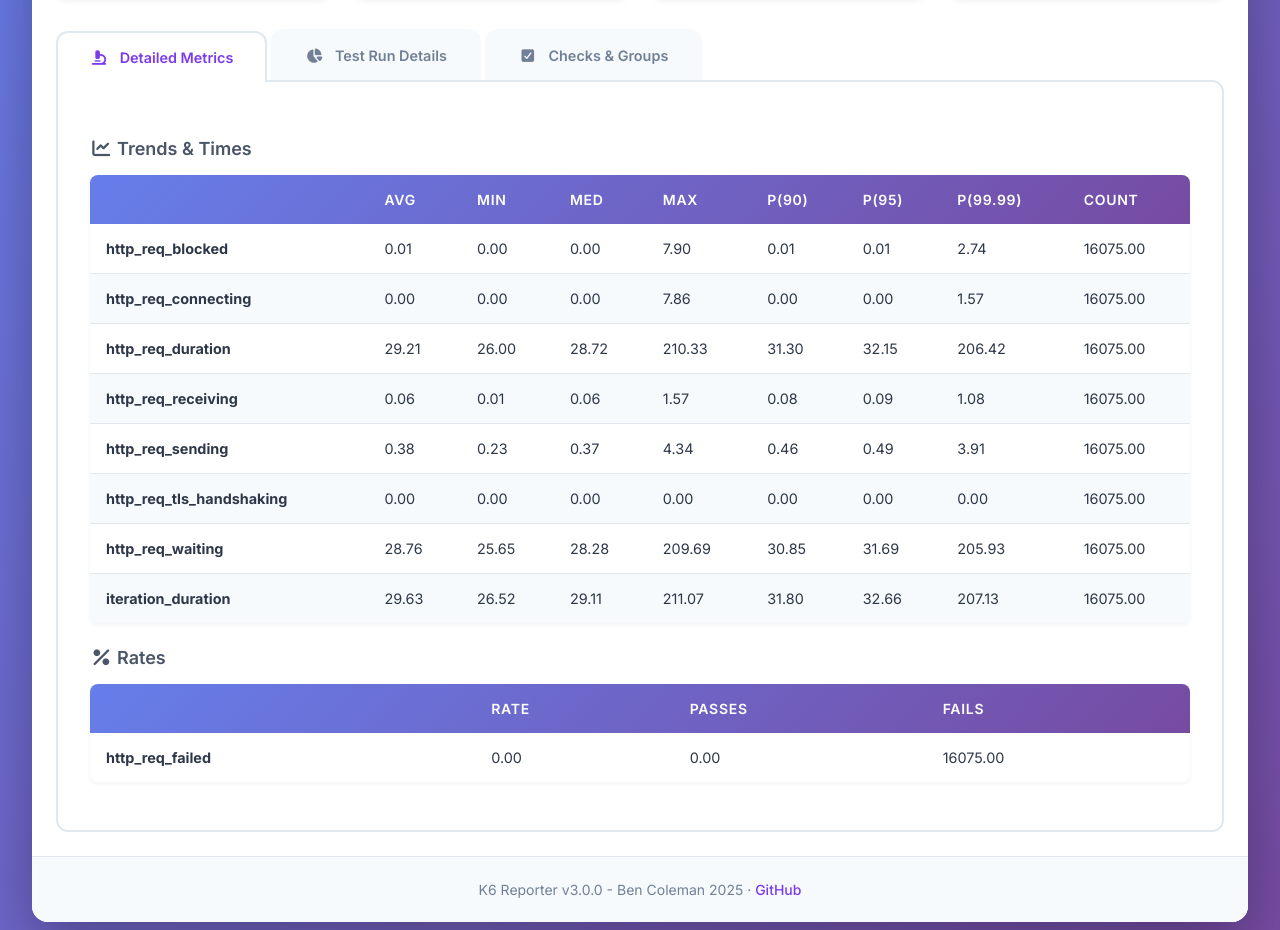
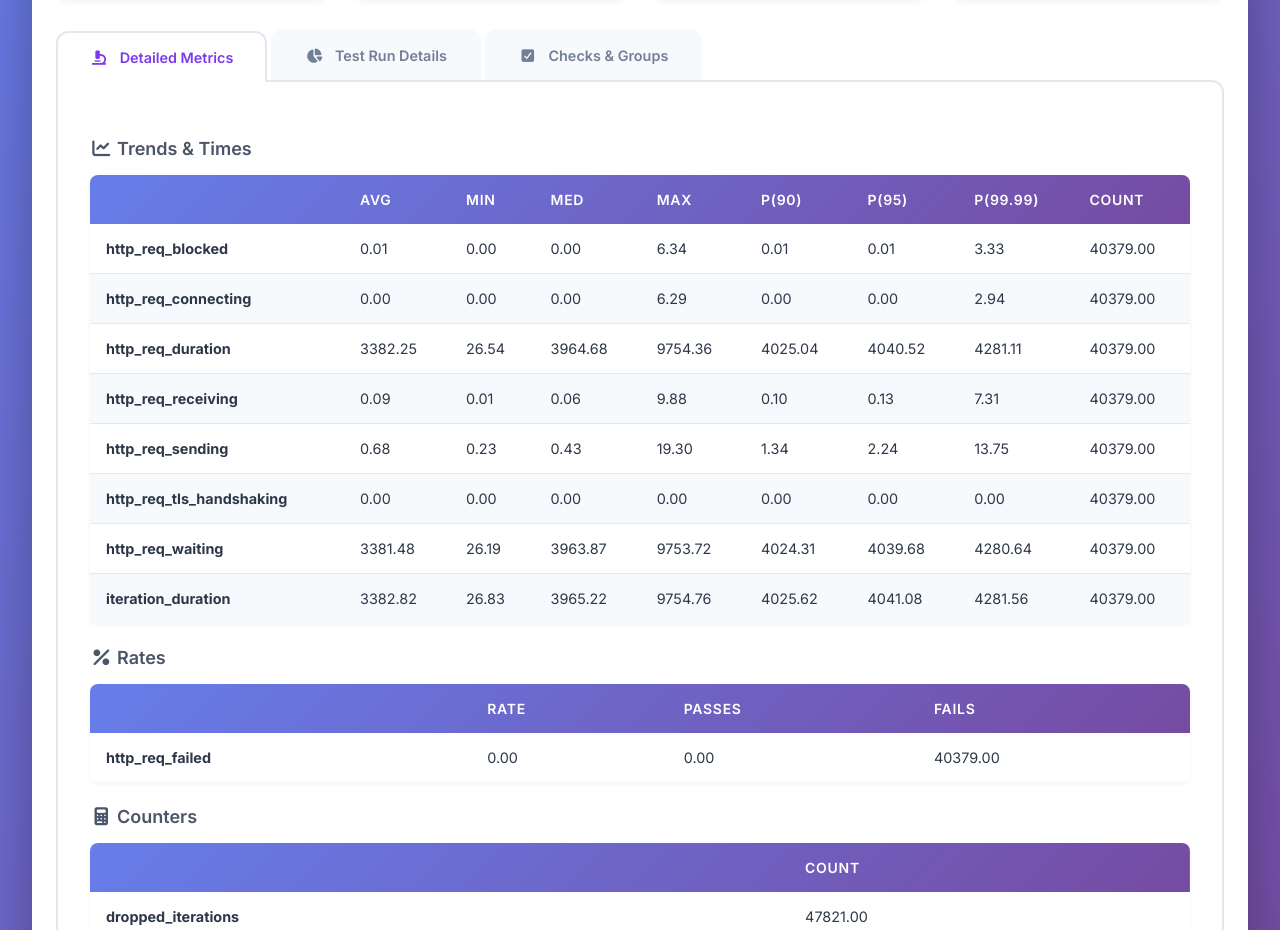
Before and after one commit to mazksr/nn-scheduling, a website: page load-tester/summary.html in a window 1280 px wide. Shown: the part 276-1206 px from the top of the page. Drawn offline with Linux system fonts and the light colour scheme.

Commit message:
150rps test

```diff
--- a/load-tester/summary.html
+++ b/load-tester/summary.html
@@ -10,7 +10,7 @@
     <link href="https://fonts.googleapis.com/css2?family=Inter:wght@300;400;500;600;700&display=swap" rel="stylesheet">
 
     <meta name="viewport" content="width=device-width, initial-scale=1.0" />
-    <title>Test Report: 2025-11-11 18:56</title>
+    <title>Test Report: 2025-11-13 13:49</title>
     <style>
       * {
         margin: 0;
@@ -473,7 +473,7 @@
       <header>
         <h1>
           <svg width="50" height="45" viewBox="0 0 50 45" fill="none"><path d="M31.968 34.681a2.007 2.007 0 002.011-2.003c0-1.106-.9-2.003-2.011-2.003a2.007 2.007 0 00-2.012 2.003c0 1.106.9 2.003 2.012 2.003z" fill="white"></path><path d="M39.575 0L27.154 16.883 16.729 9.31 0 45h50L39.575 0zM23.663 37.17l-2.97-4.072v4.072h-2.751V22.038l2.75 1.989v7.66l3.659-5.014 2.086 1.51-3.071 4.21 3.486 4.776h-3.189v.001zm8.305.17c-2.586 0-4.681-2.088-4.681-4.662 0-1.025.332-1.972.896-2.743l4.695-6.435 2.086 1.51-2.239 3.07a4.667 4.667 0 013.924 4.6c0 2.572-2.095 4.66-4.681 4.66z" fill="white"></path></svg>
-          Test Report: 2025-11-11 18:56
+          Test Report: 2025-11-13 13:49
         </h1>
       </header>
 
@@ -484,7 +484,7 @@
             <i class="fas fa-globe icon"></i>
             <h4>Total Requests</h4>
             <div class="metric-value">
-              16075
+              40379
 
             </div>
           </div>
@@ -552,15 +552,15 @@
 
                   <td class="">0.00</td>
 
-                  <td class="">7.90</td>
+                  <td class="">6.34</td>
 
                   <td class="">0.01</td>
 
                   <td class="">0.01</td>
 
-                  <td class="">2.74</td>
+                  <td class="">3.33</td>
 
-                  <td class="">16075.00</td>
+                  <td class="">40379.00</td>
 
               </tr>
 
@@ -573,78 +573,78 @@
 
                   <td class="">0.00</td>
 
-                  <td class="">7.86</td>
+                  <td class="">6.29</td>
 
                   <td class="">0.00</td>
 
                   <td class="">0.00</td>
 
-                  <td class="">1.57</td>
+                  <td class="">2.94</td>
 
-                  <td class="">16075.00</td>
+                  <td class="">40379.00</td>
 
               </tr>
 
               <tr>
                 <td><b>http_req_duration</b></td>
 
-                  <td class="">29.21</td>
+                  <td class="">3382.25</td>
 
-                  <td class="">26.00</td>
+                  <td class="">26.54</td>
 
-                  <td class="">28.72</td>
+                  <td class="">3964.68</td>
 
-                  <td class="">210.33</td>
+                  <td class="">9754.36</td>
 
-                  <td class="">31.30</td>
+                  <td class="">4025.04</td>
 
-                  <td class="">32.15</td>
+                  <td class="">4040.52</td>
 
-                  <td class="">206.42</td>
+                  <td class="">4281.11</td>
 
-                  <td class="">16075.00</td>
+                  <td class="">40379.00</td>
 
               </tr>
 
               <tr>
                 <td><b>http_req_receiving</b></td>
 
-                  <td class="">0.06</td>
+                  <td class="">0.09</td>
 
                   <td class="">0.01</td>
 
                   <td class="">0.06</td>
 
-                  <td class="">1.57</td>
+                  <td class="">9.88</td>
 
-                  <td class="">0.08</td>
+                  <td class="">0.10</td>
 
-                  <td class="">0.09</td>
+                  <td class="">0.13</td>
 
-                  <td class="">1.08</td>
+                  <td class="">7.31</td>
 
-                  <td class="">16075.00</td>
+                  <td class="">40379.00</td>
 
               </tr>
 
               <tr>
                 <td><b>http_req_sending</b></td>
 
-                  <td class="">0.38</td>
+                  <td class="">0.68</td>
 
                   <td class="">0.23</td>
 
-                  <td class="">0.37</td>
+                  <td class="">0.43</td>
 
-                  <td class="">4.34</td>
+                  <td class="">19.30</td>
 
-                  <td class="">0.46</td>
+                  <td class="">1.34</td>
 
-                  <td class="">0.49</td>
+                  <td class="">2.24</td>
 
-                  <td class="">3.91</td>
+                  <td class="">13.75</td>
 
-                  <td class="">16075.00</td>
+                  <td class="">40379.00</td>
 
               </tr>
 
@@ -665,49 +665,49 @@
 
                   <td class="">0.00</td>
 
-                  <td class="">16075.00</td>
+                  <td class="">40379.00</td>
 
               </tr>
 
               <tr>
                 <td><b>http_req_waiting</b></td>
 
-                  <td class="">28.76</td>
+                  <td class="">3381.48</td>
 
-                  <td class="">25.65</td>
+                  <td class="">26.19</td>
 
-                  <td class="">28.28</td>
+                  <td class="">3963.87</td>
 
-                  <td class="">209.69</td>
+                  <td class="">9753.72</td>
 
-                  <td class="">30.85</td>
+                  <td class="">4024.31</td>
 
-                  <td class="">31.69</td>
+                  <td class="">4039.68</td>
 
-                  <td class="">205.93</td>
+                  <td class="">4280.64</td>
 
-                  <td class="">16075.00</td>
+                  <td class="">40379.00</td>
 
               </tr>
 
               <tr>
                 <td><b>iteration_duration</b></td>
 
-                  <td class="">29.63</td>
+                  <td class="">3382.82</td>
 
-                  <td class="">26.52</td>
+                  <td class="">26.83</td>
 
-                  <td class="">29.11</td>
+                  <td class="">3965.22</td>
 
-                  <td class="">211.07</td>
+                  <td class="">9754.76</td>
 
-                  <td class="">31.80</td>
+                  <td class="">4025.62</td>
 
-                  <td class="">32.66</td>
+                  <td class="">4041.08</td>
 
-                  <td class="">207.13</td>
+                  <td class="">4281.56</td>
 
-                  <td class="">16075.00</td>
+                  <td class="">40379.00</td>
 
               </tr>
 
@@ -735,7 +735,7 @@
 
                     <td class="">0.00</td>
 
-                    <td class="">16075.00</td>
+                    <td class="">40379.00</td>
 
 
                 </tr>
@@ -744,6 +744,26 @@
           </table>
 
 
+
+          <h4><i class="fas fa-calculator"></i> Counters</h4>
+          <table class="pure-table pure-table-striped">
+            <thead>
+              <tr>
+                <th></th>
+                <th>Count</th>
+              </tr>
+            </thead>
+            <tbody>
+
+                <tr>
+                  <td><b>dropped_iterations</b></td>
+
+                    <td class="">47821.00</td>
+
+                </tr>
+
+            </tbody>
+          </table>
 
 
 
@@ -763,11 +783,11 @@
                   <i class="fas fa-redo icon"></i>
                   <div class="stat-row">
                     <span class="stat-label">Total</span>
-                    <span class="stat-value">16075</span>
+                    <span class="stat-value">40379</span>
                   </div>
                   <div class="stat-row">
                     <span class="stat-label">Rate</span>
-                    <span class="stat-value">66.48/s</span>
+                    <span class="stat-value">134.58/s</span>
                   </div>
                 </div>
 
@@ -781,7 +801,7 @@
                 </div>
                 <div class="stat-row">
                   <span class="stat-label">Max</span>
-                  <span class="stat-value">3</span>
+                  <span class="stat-value">600</span>
                 </div>
               </div>
 
@@ -791,14 +811,14 @@
                 <div class="stat-row">
                   <span class="stat-label">Total</span>
                   <span class="stat-value">
-                    16075
+                    40379
 
                   </span>
                 </div>
                 <div class="stat-row">
                   <span class="stat-label">Rate</span>
                   <span class="stat-value">
-                    66.48/s
+                    134.58/s
 
                   </span>
                 </div>
@@ -809,11 +829,11 @@
                 <i class="fas fa-cloud-download-alt icon"></i>
                 <div class="stat-row">
                   <span class="stat-label">Total</span>
-                  <span class="stat-value">2.56 MB</span>
+                  <span class="stat-value">6.42 MB</span>
                 </div>
                 <div class="stat-row">
                   <span class="stat-label">Rate</span>
-                  <span class="stat-value">0.01 mB/s</span>
+                  <span class="stat-value">0.02 mB/s</span>
                 </div>
               </div>
 
@@ -822,11 +842,11 @@
                 <i class="fas fa-cloud-upload-alt icon"></i>
                 <div class="stat-row">
                   <span class="stat-label">Total</span>
-                  <span class="stat-value">17583.13 MB</span>
+                  <span class="stat-value">44161.79 MB</span>
                 </div>
                 <div class="stat-row">
                   <span class="stat-label">Rate</span>
-                  <span class="stat-value">72.71 mB/s</span>
+                  <span class="stat-value">147.19 mB/s</span>
                 </div>
               </div>
             </div>
```
Also changed, not shown: load-tester/main.ts (+6 -6 lines), load-tester/summary.json (+1 -1 lines), load-tester/k6_csv/150rps/leastconn.png (added), load-tester/k6_csv/150rps/rr.png (added), load-tester/k6_csv/weirdly fast/leastconn.png (renamed from load-tester/k6_csv/weirdly fast (investigate)/leastconn.png), load-tester/k6_csv/weirdly fast/rr.png (renamed from load-tester/k6_csv/weirdly fast (investigate)/rr.png), 1 other file.
